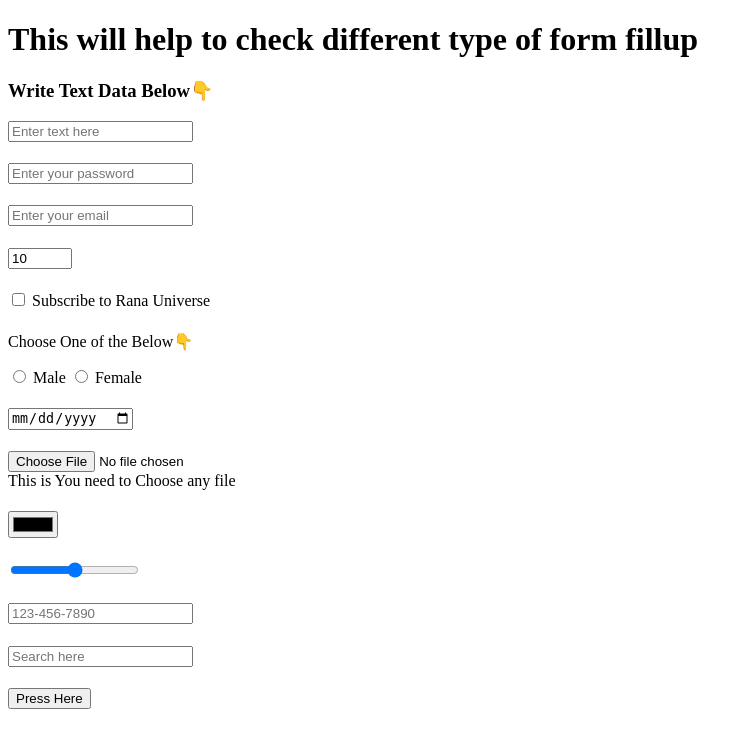
After one commit to RanaUniverse/flask_learning, a Flask app: page /input_type_checking in a window 1280 px wide. The commit adds this page. Shown: the top 748 px of the page, without its empty margins (0-752 px from the left). Run offline with Flask 3, Linux system fonts and the light colour scheme.

Commit message:
simple form fillup of different types

```diff
--- a/main.py
+++ b/main.py
@@ -201,6 +201,12 @@ def submit():
     )
 
 
+@app.route("/image_checking")
+def image_showing():
+    print("A Image showing website has opening")
+    return render_template("image_learning.html")
+
+
 @app.route("/about")
 def about():
     return render_template("about.html")
@@ -211,5 +217,30 @@ def contact_info():
     return render_template("contact.html")
 
 
+# This will just show the page of input type checking page.
+@app.route("/input_type_checking")
+def input_type():
+    print("Input Type Checking Functions are running")
+    return render_template("input_type_checking.html")
+
+
+@app.route("/input_type_learning", methods=["POST"])
+def input_type_processing():
+    print(request.form)
+
+    text_value = request.form.get("type_text")
+    password_value = request.form.get("password")
+    email_value = request.form.get("email")
+    age_value = request.form.get("age")
+
+    return render_template(
+        "input_type_submitted.html",
+        type_text_data=text_value,
+        password_data=password_value,
+        email_data=email_value,
+        age_data=age_value,
+    )
+
+
 if __name__ == "__main__":
     app.run(host="0.0.0.0", port=9999, debug=True)
--- /dev/null
+++ b/templates/input_type_checking.html
@@ -0,0 +1,64 @@
+<!DOCTYPE html>
+<html lang="en">
+
+<head>
+    <meta charset="UTF-8">
+    <meta name="viewport" content="width=device-width, initial-scale=1.0">
+    <title>Enter Forms Data</title>
+</head>
+
+<body>
+    <h1>This will help to check different type of form fillup</h1>
+
+    <form action="/input_type_learning" method="post" target="_blank">
+
+        <h3><label for="type_text">Write Text Data Below👇</label></h3>
+        <input type="text" id="type_text" name="type_text" placeholder="Enter text here">
+
+        <h1></h1>
+        <input type="password" id="password" name="password" placeholder="Enter your password">
+        <h1></h1>
+        <input type="email" id="email" name="email" placeholder="Enter your email">
+        <h1></h1>
+        <input type="number" id="age" name="age" min="1" max="100" step="1" value="10">
+        <h1></h1>
+        <input type="checkbox" id="subscribe" name="subscribe" value="newsletter">
+        <label for="subscribe">Subscribe to Rana Universe</label>
+        <h1></h1>
+
+        <p>Choose One of the Below👇</p>
+        <input type="radio" id="male" name="gender" value="male">
+        <label for="male">Male</label>
+        <input type="radio" id="female" name="gender" value="female">
+        <label for="female">Female</label>
+        <h1></h1>
+        <input type="date" id="birthday" name="birthday">
+        <h1></h1>
+        <input type="file" id="upload" name="upload">
+        <br>
+        <label for="upload">This is You need to Choose any file</label>
+
+        <h1></h1>
+        <input type="color" id="favcolor" name="favcolor">
+
+        <h1></h1>
+        <input type="range" id="volume" name="volume" min="0" max="100" value="50">
+
+        <h1></h1>
+        <input type="tel" id="phone" name="phone" placeholder="123-456-7890">
+
+        <h1></h1>
+        <input type="search" id="query" name="query" placeholder="Search here">
+        <h1></h1>
+        <input type="hidden" id="user_id" name="user_id" value="12345">
+        <h1></h1>
+
+
+
+        <h1></h1>
+        <button type="submit">Press Here</button>
+
+    </form>
+</body>
+
+</html>
```
Also changed, not shown: templates/image_learning.html (added, +29 -0 lines), templates/index.html (+16 -1 lines), templates/input_type_submitted.html (added, +19 -0 lines).
